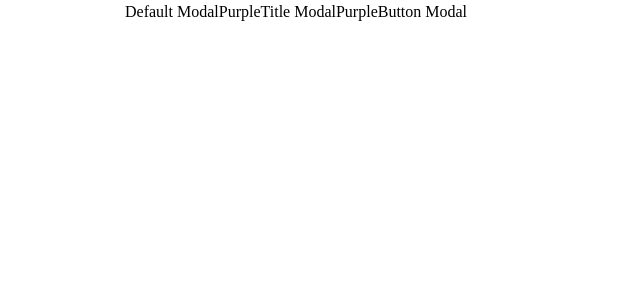
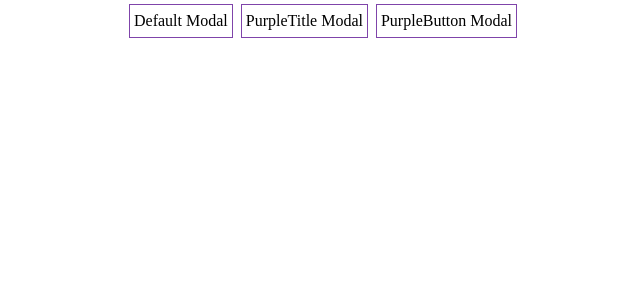
Before and after one commit to crescenders/crescendo-frontend, a Next.js app: page /modal-test/basic in a window 1280 px wide. Shown: the top 300 px of the page, without its empty margins (3-643 px from the left). Built offline with nearby package versions, Linux system fonts and the light colour scheme.

Commit message:
[CRES-24] design: 버튼 구분할 수 있게 스타일 추가 #2

```diff
--- a/src/pages/modal-test/basic.tsx
+++ b/src/pages/modal-test/basic.tsx
@@ -27,7 +27,9 @@ const Basic = () => {
     <PageLayout>
       {/* Default Modal */}
       {/* isPurple : x , isButton : x */}
-      <button onClick={() => setDefaultModalIsOpen(true)}>Default Modal</button>
+      <ButtonStyled onClick={() => setDefaultModalIsOpen(true)}>
+        Default Modal
+      </ButtonStyled>
       {defaultModalIsOpen && (
         <BasicModal
           isOpen={defaultModalIsOpen}
@@ -42,9 +44,9 @@ const Basic = () => {
 
       {/* PurpleTitle Modal */}
       {/* isPurple : o , isButton : x */}
-      <button onClick={() => setPurpleTitleModalIsOpen(true)}>
+      <ButtonStyled onClick={() => setPurpleTitleModalIsOpen(true)}>
         PurpleTitle Modal
-      </button>
+      </ButtonStyled>
       {purpleTitleModalIsOpen && (
         <BasicModal
           isPurple
@@ -60,9 +62,9 @@ const Basic = () => {
 
       {/* PurpleButton Modal */}
       {/* isPurple : o , isButton : o */}
-      <button onClick={() => setPurpleButtonModalIsOpen(true)}>
+      <ButtonStyled onClick={() => setPurpleButtonModalIsOpen(true)}>
         PurpleButton Modal
-      </button>
+      </ButtonStyled>
       {purpleButtonModalIsOpen && (
         <BasicModal
           isPurple
@@ -83,6 +85,14 @@ const Basic = () => {
 
 export default Basic;
 
+const ButtonStyled = tw.button`
+  border-brand
+  m-1
+  border
+  border-solid
+  p-1
+`;
+
 const ModalWrapper = tw.div`
   mx-[58px]
   flex
```
